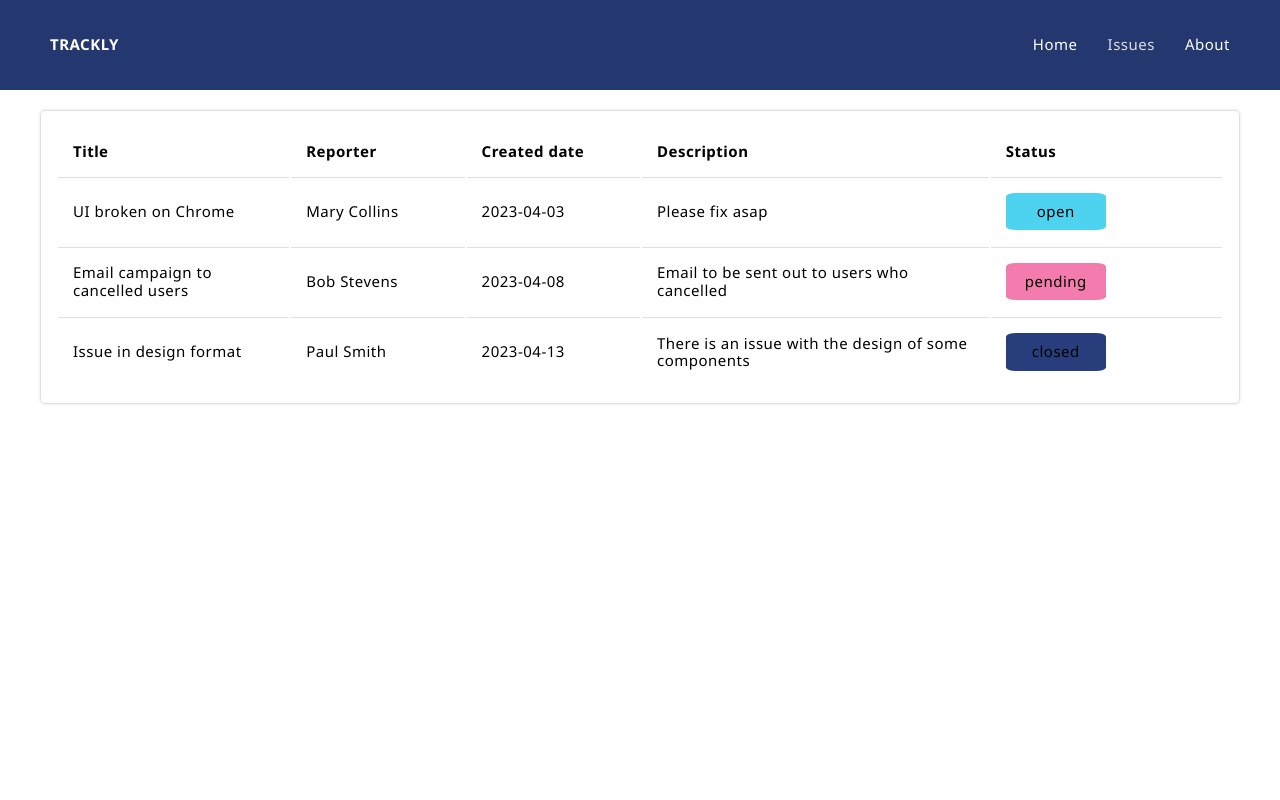
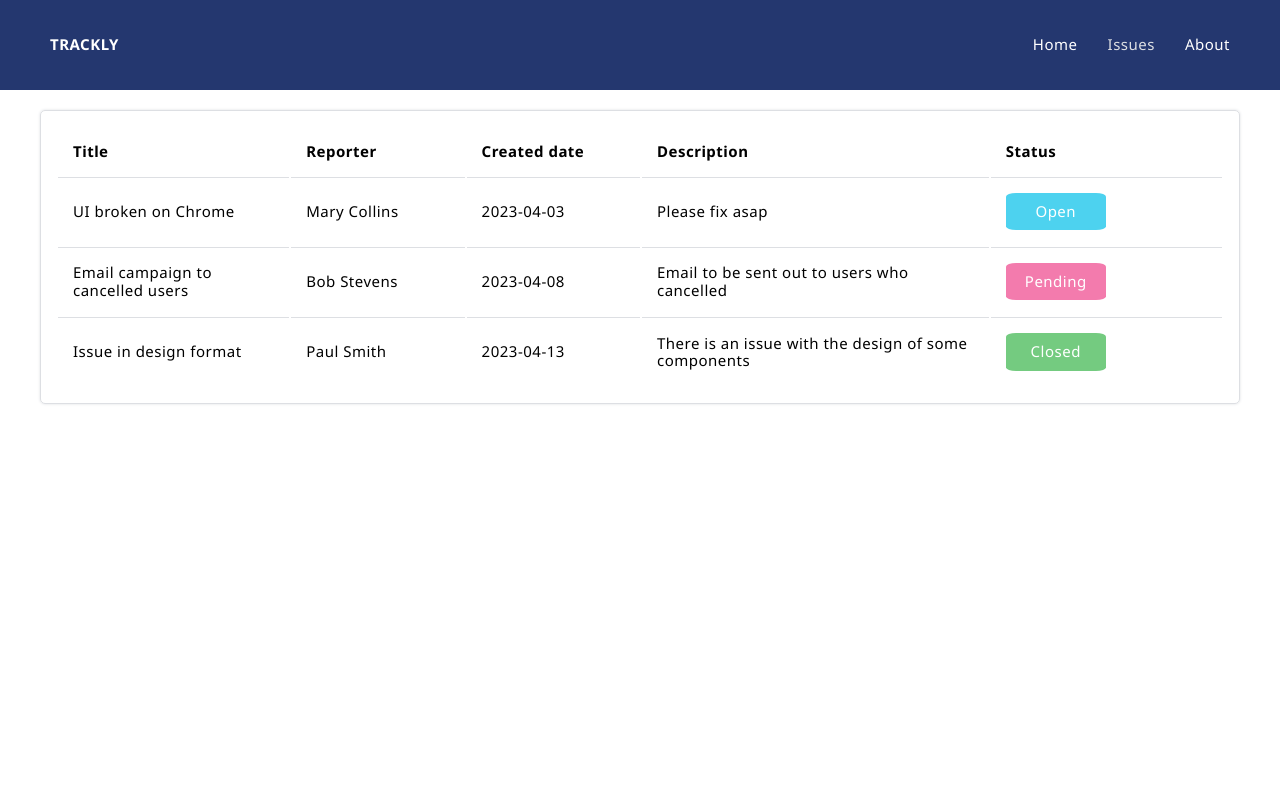
Before and after one commit to martanara/issue-tracker, a React (Create React App) app: page /issues in a window 1280 px wide. Shown: the top 800 px of the page. Built offline with nearby package versions, Linux system fonts and the light colour scheme.

Commit message:
Create status label

```diff
--- a/package.json
+++ b/package.json
@@ -12,6 +12,7 @@
     "@types/react-dom": "^18.0.11",
     "react": "^18.2.0",
     "react-dom": "^18.2.0",
+    "react-icons": "^4.8.0",
     "react-router-dom": "^6.10.0",
     "react-scripts": "5.0.1",
     "sass": "^1.62.0",
--- /dev/null
+++ b/src/components/StatusLabel/StatusLabel.tsx
@@ -0,0 +1,17 @@
+import React from "react";
+
+import { IStatus } from "interfaces";
+
+import "./styles.scss";
+
+interface IStatusLabelProps {
+    status: IStatus;
+}
+
+const StatusLabel = (props: IStatusLabelProps) => {
+    const capitalizedStatus = props.status.charAt(0).toUpperCase() + props.status.slice(1);
+
+    return <div className={`label label-${props.status}`}>{capitalizedStatus}</div>;
+};
+
+export default StatusLabel;
--- /dev/null
+++ b/src/components/StatusLabel/index.tsx
@@ -0,0 +1 @@
+export { default } from "./StatusLabel";
--- /dev/null
+++ b/src/components/StatusLabel/styles.scss
@@ -0,0 +1,21 @@
+@import "../../styles/settings.scss";
+
+.label {
+  padding: 10px;
+  width: 100px;
+  text-align: center;
+  border-radius: 10%;
+  color: $color-white;
+}
+
+.label-open {
+    background-color: $color-baby-blue;
+}
+
+.label-pending {
+    background-color: $color-baby-pink;
+}
+
+.label-closed {
+    background-color: $color-green;
+}
--- a/src/pages/Issues/styles.scss
+++ b/src/pages/Issues/styles.scss
@@ -20,22 +20,3 @@
         }
     }
 }
-
-.label {
-  padding: 10px;
-  width: 100px;
-  text-align: center;
-  border-radius: 10%;
-}
-
-.label-open {
-    background-color: $color-baby-blue;
-}
-
-.label-pending {
-    background-color: $color-baby-pink;
-}
-
-.label-closed {
-    background-color: $color-dark-blue;
-}
--- a/src/styles/settings.scss
+++ b/src/styles/settings.scss
@@ -5,6 +5,7 @@ $color-gray: #dddfe3;
 $color-dark-gray: #c0c2c7;
 $color-dark-blue: #283d7b;
 $color-baby-blue: #4dd2ef;
+$color-green: #74cb80;
 $color-dark-pink: #f43f85;
 $color-baby-pink: #f37bad;
 
```
Also changed, not shown: src/pages/Issues/Issues.tsx (+2 -7 lines), 1 other file (tests, documents, lock files or other folders).
